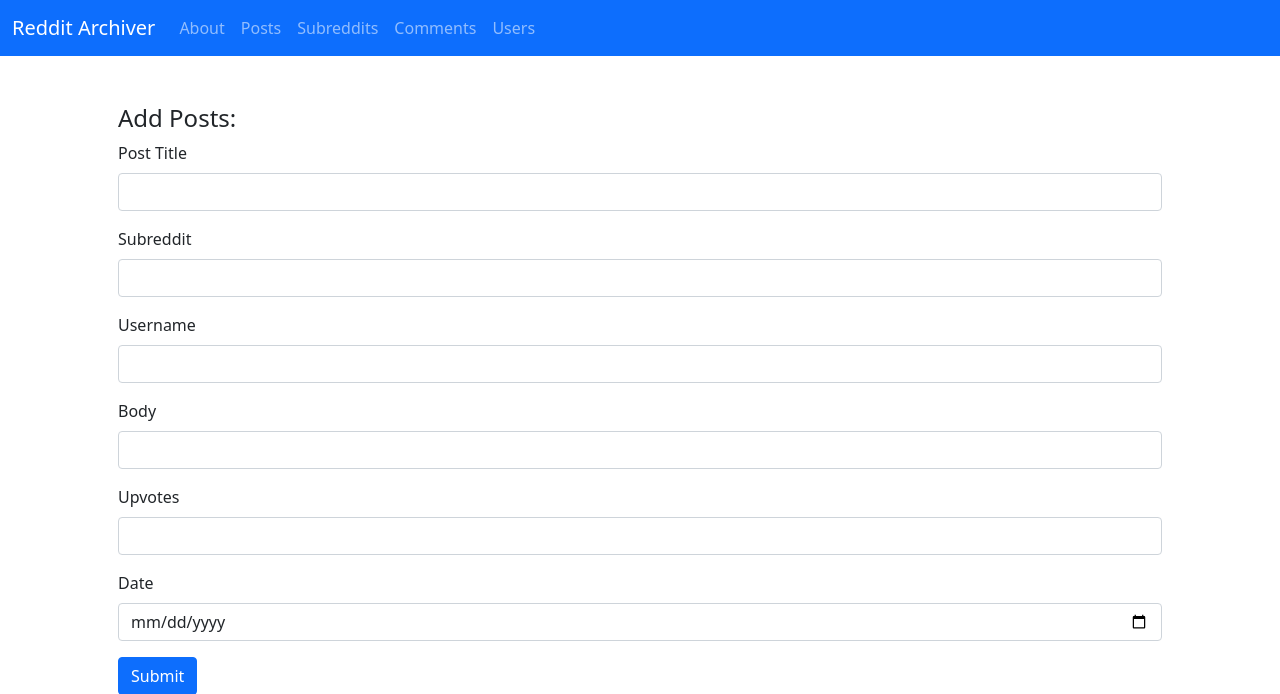
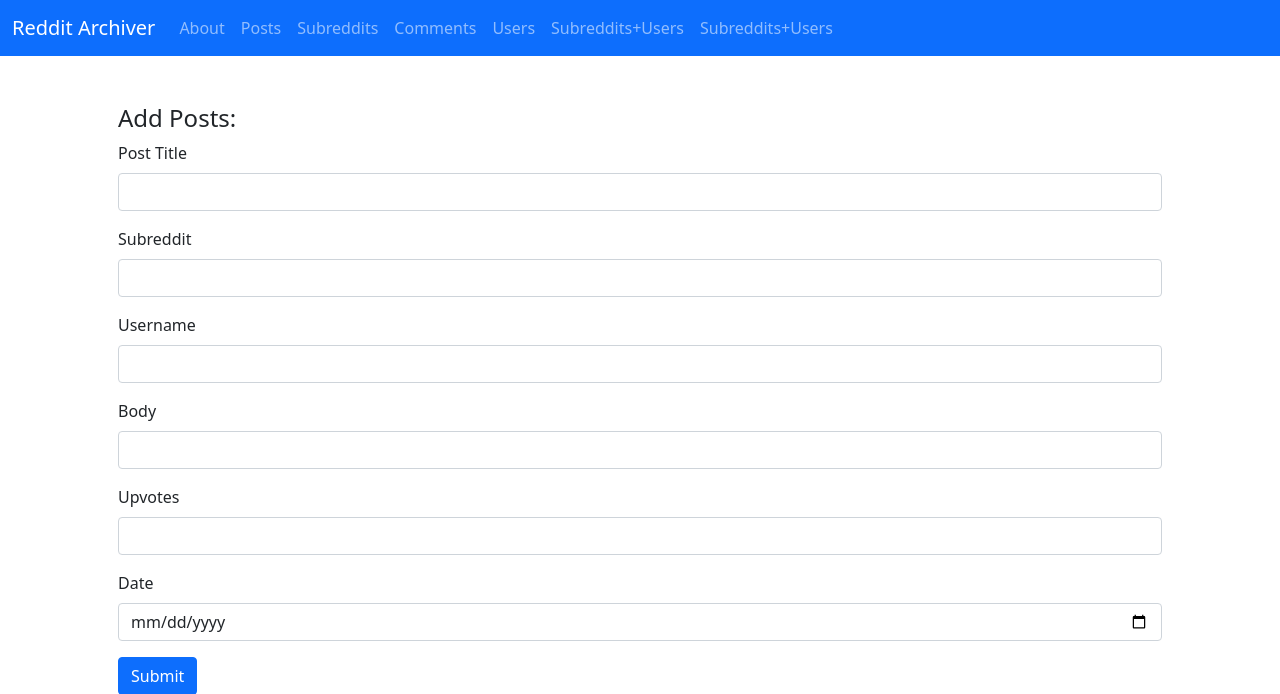
Before and after one commit to jaredtconnor/Reddit-Archiver, a Flask app: page /posts in a window 1280 px wide. Shown: the top 694 px of the page. Run offline with Flask 2, Linux system fonts and the light colour scheme.

Commit message:
Updated navbar

```diff
--- a/templates/about.html
+++ b/templates/about.html
@@ -36,6 +36,9 @@
           <li class="nav-item">
             <a class="nav-link" href="/users">Users</a>
           </li>
+          <li class="nav-item">
+            <a class="nav-link" href="/subreddits_users">Subreddits+Users</a>
+          </li>
         </ul>
       </div>
     </div>
--- a/templates/comments.html
+++ b/templates/comments.html
@@ -35,6 +35,9 @@
           </li>
           <li class="nav-item">
             <a class="nav-link" href="/users">Users</a>
+          </li>
+          <li class="nav-item">
+            <a class="nav-link" href="/subreddits_users">Subreddits+Users</a>
           </li>
         </ul>
       </div>
--- a/templates/index.html
+++ b/templates/index.html
@@ -37,6 +37,9 @@
             <li class="nav-item">
               <a class="nav-link" href="/users">Users</a>
             </li>
+            <li class="nav-item">
+            <a class="nav-link" href="/subreddits_users">Subreddits+Users</a>
+          </li>
           </ul>
         </div>
       </div>
@@ -56,6 +59,9 @@
         <div class="col">
           <a href="/users">Users</a>
         </div>
+        <div class="col">
+          <a href="/subreddits_users">Subreddits+Users</a>
+        </div>
       </div>
 
     </div>
--- a/templates/posts.html
+++ b/templates/posts.html
@@ -37,6 +37,12 @@
         </li>
         <li class="nav-item">
           <a class="nav-link" href="/users">Users</a>
+        </li>
+        <li class="nav-item">
+            <a class="nav-link" href="/subreddits_users">Subreddits+Users</a>
+        </li>
+        <li class="nav-item">
+            <a class="nav-link" href="/subreddits_users">Subreddits+Users</a>
         </li>
       </ul>
     </div>
--- a/templates/users.html
+++ b/templates/users.html
@@ -35,6 +35,9 @@
           </li>
           <li class="nav-item">
             <a class="nav-link" href="/users">Users</a>
+          </li>
+          <li class="nav-item">
+            <a class="nav-link" href="/subreddits_users">Subreddits+Users</a>
           </li>
         </ul>
       </div>
```
